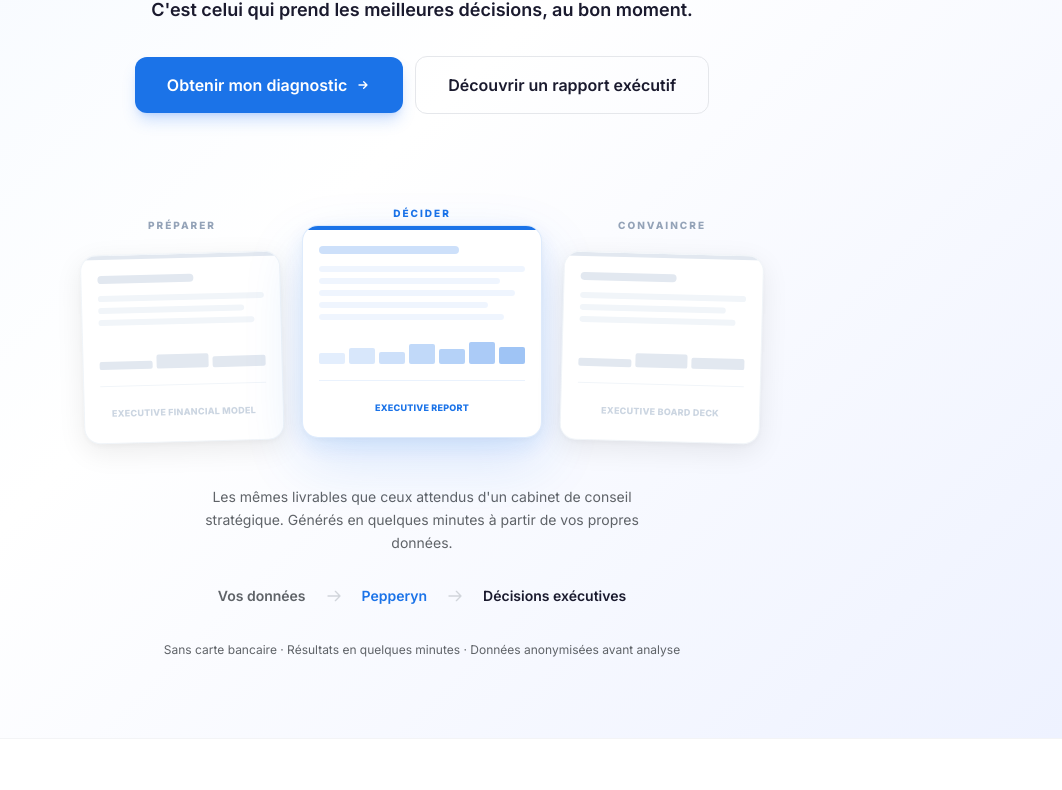
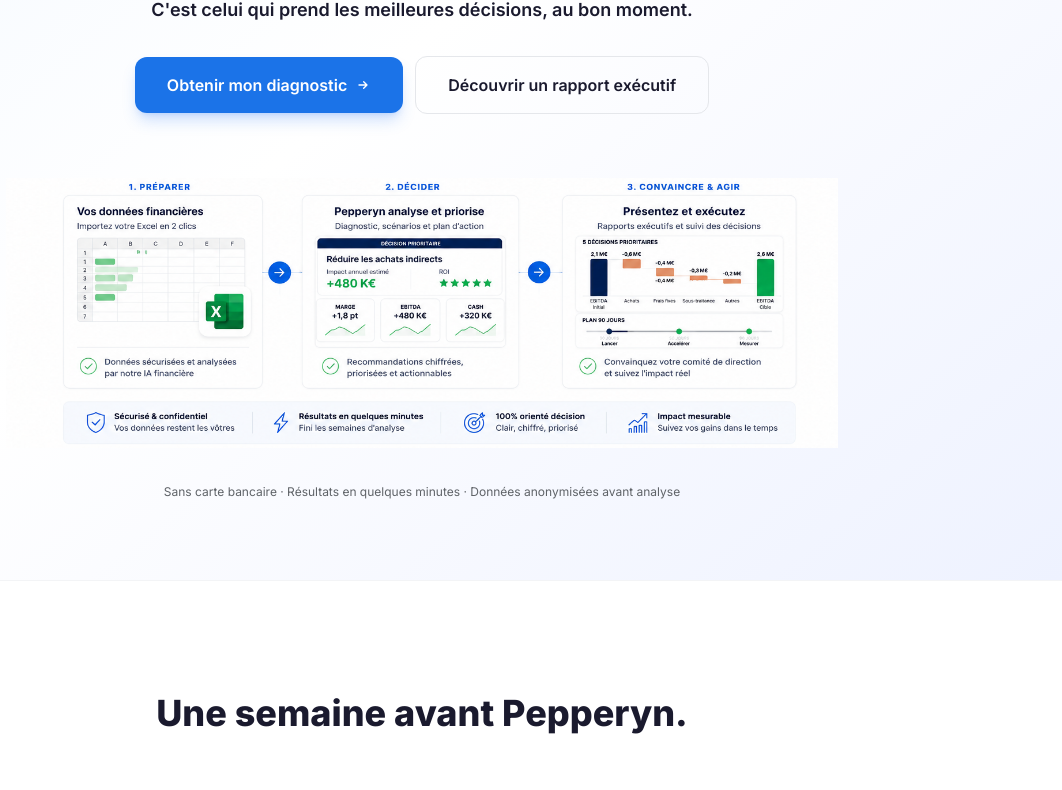
Before and after one commit to fredancio/Pepperyn, a Next.js app in the folder frontend/: page / in a window 1280 px wide. Shown: the part 560-1350 px from the top of the page, without its empty margins (218-1280 px from the left). Built offline with nearby package versions, Linux system fonts and the light colour scheme.

Commit message:
feat(landing): hero-workflow.png intégré

```diff
--- a/frontend/components/landing/HeroSection.tsx
+++ b/frontend/components/landing/HeroSection.tsx
@@ -1,25 +1,8 @@
 import Link from 'next/link';
-
-const deliverables = [
-  { verb: 'Préparer',   label: 'Executive Financial Model', primary: false, delay: 0 },
-  { verb: 'Décider',    label: 'Executive Report',          primary: true,  delay: 150 },
-  { verb: 'Convaincre', label: 'Executive Board Deck',      primary: false, delay: 300 },
-];
 
 export function HeroSection() {
   return (
     <section className="relative bg-white overflow-hidden">
-      {/* ── Micro-animation keyframes ── */}
-      <style>{`
-        @keyframes heroFadeUp {
-          from { opacity: 0; transform: translateY(18px); }
-          to   { opacity: 1; transform: translateY(0);    }
-        }
-        .hero-doc {
-          opacity: 0;
-          animation: heroFadeUp 0.55s ease-out forwards;
-        }
-      `}</style>
 
       {/* Background gradient — UNCHANGED */}
       <div className="absolute inset-0 bg-gradient-to-br from-blue-50 via-white to-indigo-50 pointer-events-none" />
@@ -70,135 +53,13 @@
           </Link>
         </div>
 
-        {/* ── Hero visual — REDESIGNED (V5.1) ── */}
-        <div className="w-full max-w-3xl mt-16">
-
-          {/* Three premium document objects */}
-          <div className="flex flex-col sm:flex-row items-center justify-center gap-8 sm:gap-5">
-            {deliverables.map((doc, i) => (
-              <div
-                key={doc.label}
-                className="hero-doc flex flex-col items-center gap-3 w-full sm:w-auto"
-                style={{ animationDelay: `${doc.delay}ms` }}
-              >
-
-                {/* Verb — primary navigation label */}
-                <span
-                  className="text-[10px] font-black uppercase tracking-[0.2em]"
-                  style={{ color: doc.primary ? '#1B73E8' : '#94A3B8' }}
-                >
-                  {doc.verb}
-                </span>
-
-                {/* Document object */}
-                <div
-                  className="relative bg-white rounded-2xl overflow-hidden"
-                  style={{
-                    width: doc.primary ? '15rem' : '12.5rem',
-                    border: doc.primary
-                      ? '1px solid rgba(27,115,232,0.14)'
-                      : '1px solid #F1F5F9',
-                    boxShadow: doc.primary
-                      ? '0 24px 60px rgba(27,115,232,0.15), 0 8px 24px rgba(27,115,232,0.10), 0 2px 6px rgba(0,0,0,0.04)'
-                      : '0 8px 28px rgba(0,0,0,0.08), 0 2px 6px rgba(0,0,0,0.04)',
-                    transform: i === 0
-                      ? 'rotate(-1.5deg) translateY(8px)'
-                      : i === 2
-                        ? 'rotate(1.5deg) translateY(8px)'
-                        : 'translateY(-8px)',
-                  }}
-                >
-                  {/* Top accent strip */}
-                  <div
-                    className="h-1 w-full"
-                    style={{ background: doc.primary ? '#1B73E8' : '#E2E8F0' }}
-                  />
-
-                  {/* Document body */}
-                  <div className="px-4 pt-4 pb-5">
-
-                    {/* Simulated heading line */}
-                    <div
-                      className="h-2 rounded-full mb-3"
-                      style={{
-                        width: doc.primary ? '68%' : '58%',
-                        background: doc.primary ? 'rgba(27,115,232,0.22)' : '#E2E8F0',
-                      }}
-                    />
-
-                    {/* Simulated text paragraphs */}
-                    <div className="flex flex-col gap-1.5">
-                      {(doc.primary
-                        ? ['100%', '88%', '95%', '82%', '90%']
-                        : ['100%', '88%', '94%']
-                      ).map((w, j) => (
-                        <div
-                          key={j}
-                          className="h-1.5 rounded-full"
-                          style={{
-                            width: w,
-                            background: doc.primary ? 'rgba(27,115,232,0.07)' : '#F1F5F9',
-                          }}
-                        />
-                      ))}
-                    </div>
-
-                    {/* Simulated data chart */}
-                    <div className="flex items-end gap-1 mt-4" style={{ height: '28px' }}>
-                      {(doc.primary
-                        ? [38, 56, 44, 72, 52, 80, 62]
-                        : [30, 50, 38]
-                      ).map((h, j) => (
-                        <div
-                          key={j}
-                          className="flex-1 rounded-sm"
-                          style={{
-                            height: `${h}%`,
-                            background: doc.primary
-                              ? `rgba(27,115,232,${0.12 + j * 0.05})`
-                              : '#E2E8F0',
-                          }}
-                        />
-                      ))}
-                    </div>
-
-                    {/* Document name */}
-                    <div
-                      className="mt-4 pt-3 border-t"
-                      style={{ borderColor: doc.primary ? 'rgba(27,115,232,0.09)' : '#F1F5F9' }}
-                    >
-                      <span
-                        className="text-[9px] font-black uppercase tracking-wide leading-none"
-                        style={{ color: doc.primary ? '#1B73E8' : '#CBD5E1' }}
-                      >
-                        {doc.label}
-                      </span>
-                    </div>
-                  </div>
-                </div>
-              </div>
-            ))}
-          </div>
-
-          {/* Legend */}
-          <p className="text-sm text-[#5F6368] leading-relaxed text-center max-w-lg mx-auto mt-10 px-4">
-            Les mêmes livrables que ceux attendus d&apos;un cabinet de conseil stratégique.
-            Générés en quelques minutes à partir de vos propres données.
-          </p>
-
-          {/* Vos données → Pepperyn → Décisions exécutives — UNCHANGED */}
-          <div className="flex items-center justify-center gap-3 sm:gap-5 mt-8 text-xs sm:text-sm font-semibold text-[#5F6368]">
-            <span>Vos données</span>
-            <svg className="w-4 h-4 text-gray-300 flex-shrink-0" fill="none" viewBox="0 0 24 24" stroke="currentColor">
-              <path strokeLinecap="round" strokeLinejoin="round" strokeWidth={2} d="M14 5l7 7m0 0l-7 7m7-7H3" />
-            </svg>
-            <span className="text-[#1B73E8]">Pepperyn</span>
-            <svg className="w-4 h-4 text-gray-300 flex-shrink-0" fill="none" viewBox="0 0 24 24" stroke="currentColor">
-              <path strokeLinecap="round" strokeLinejoin="round" strokeWidth={2} d="M14 5l7 7m0 0l-7 7m7-7H3" />
-            </svg>
-            <span className="text-[#1A1A2E]">Décisions exécutives</span>
-          </div>
-        </div>
+        {/* ── Hero visual ── */}
+        {/* eslint-disable-next-line @next/next/no-img-element */}
+        <img
+          src="/hero-workflow.png"
+          alt="Pepperyn — De vos données à vos décisions exécutives"
+          className="w-full h-auto mt-9"
+        />
 
         {/* Trust line — UNCHANGED */}
         <p className="text-xs text-[#5F6368] mt-2">
```
Also changed, not shown: frontend/public/hero-workflow.png (added).
